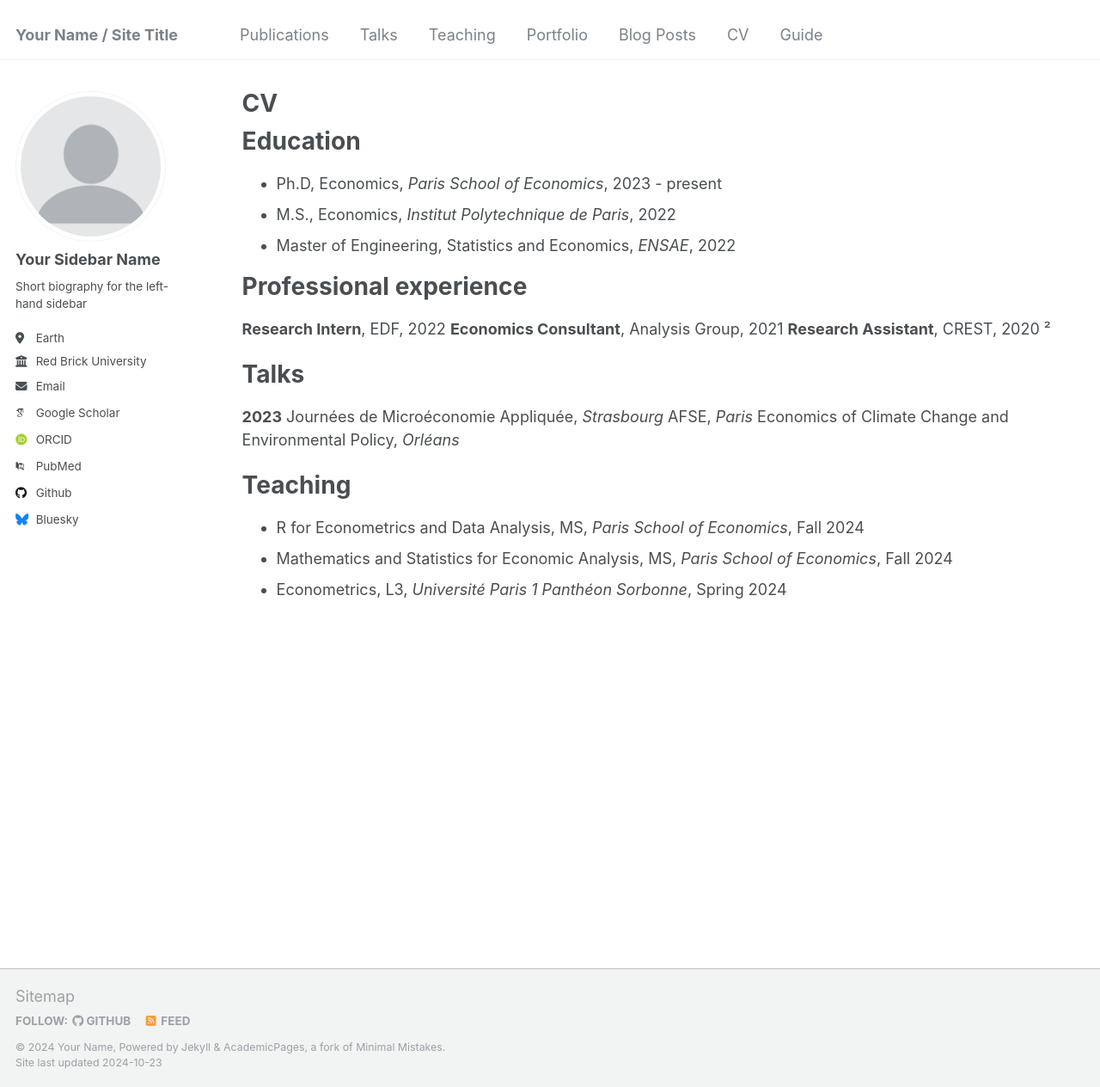
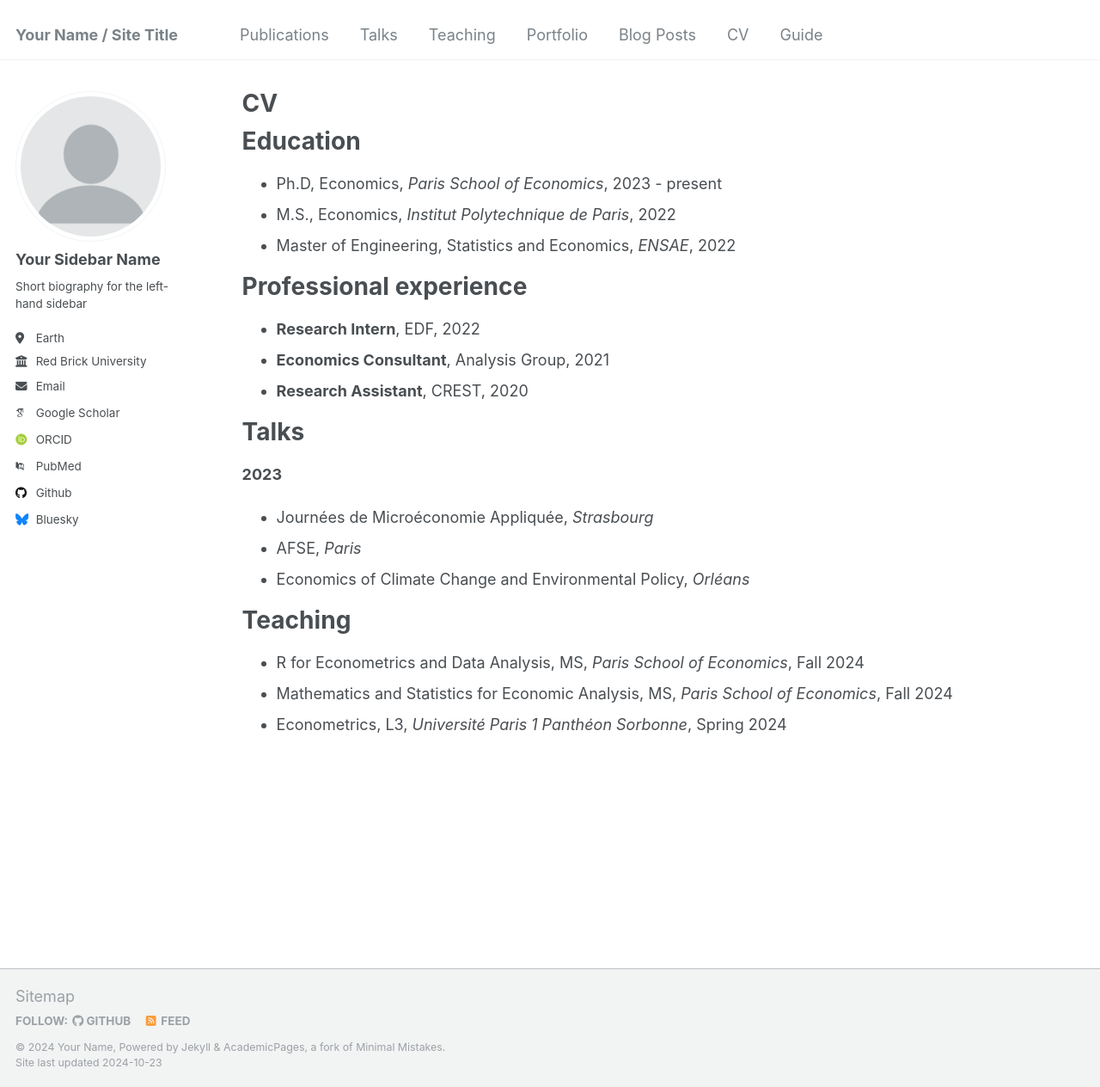
Before and after one commit to SamyZtn/samyzitouni.github.io, a Jekyll site: the page built from _pages/cv.md, in a window 1280 px wide and 1264 px high. Shown: the whole window at 86% size. Built offline with Jekyll 4.4.1, drawn with Linux system fonts in a browser that asks for light colours; some web fonts are replaced.

Commit message:
Update cv.md

```diff
--- a/_pages/cv.md
+++ b/_pages/cv.md
@@ -17,18 +17,18 @@
 
 Professional experience
 ======
-**Research Intern**, EDF, 2022
-**Economics Consultant**, Analysis Group, 2021
-**Research Assistant**, CREST, 2020  ²
+* **Research Intern**, EDF, 2022
+* **Economics Consultant**, Analysis Group, 2021
+* **Research Assistant**, CREST, 2020
 
 
 
 Talks
 ======
 **2023**
-Journées de Microéconomie Appliquée, _Strasbourg_
-AFSE, _Paris_
-Economics of Climate Change and Environmental Policy, _Orléans_
+* Journées de Microéconomie Appliquée, _Strasbourg_
+* AFSE, _Paris_
+* Economics of Climate Change and Environmental Policy, _Orléans_
 
 
 Teaching
```
